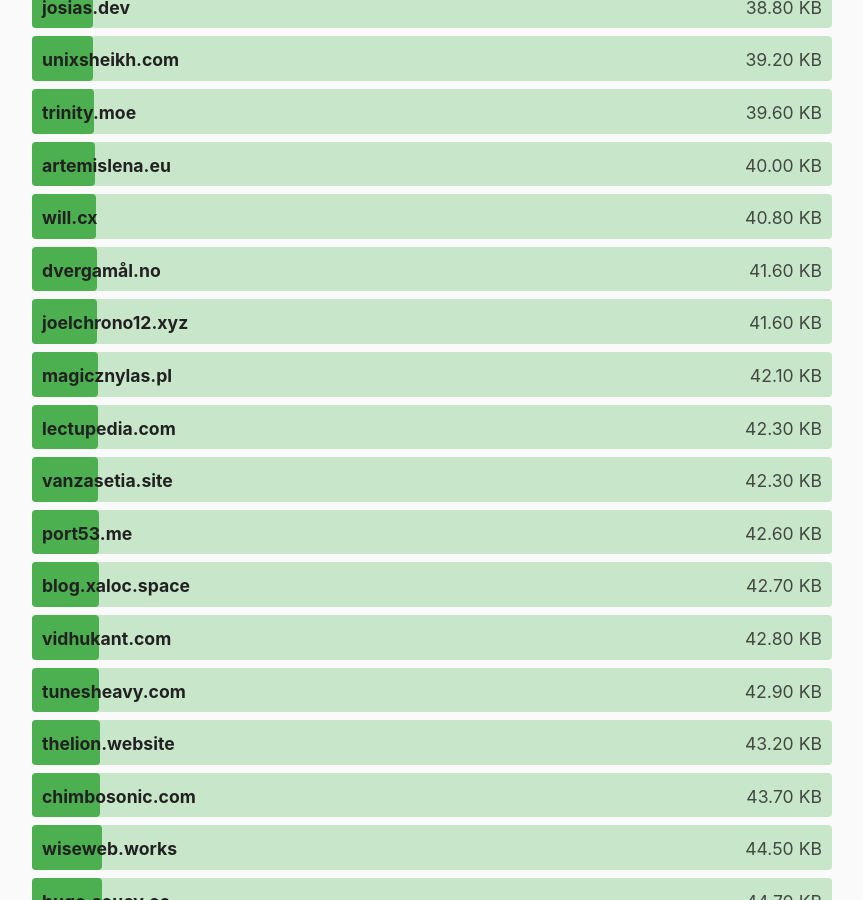
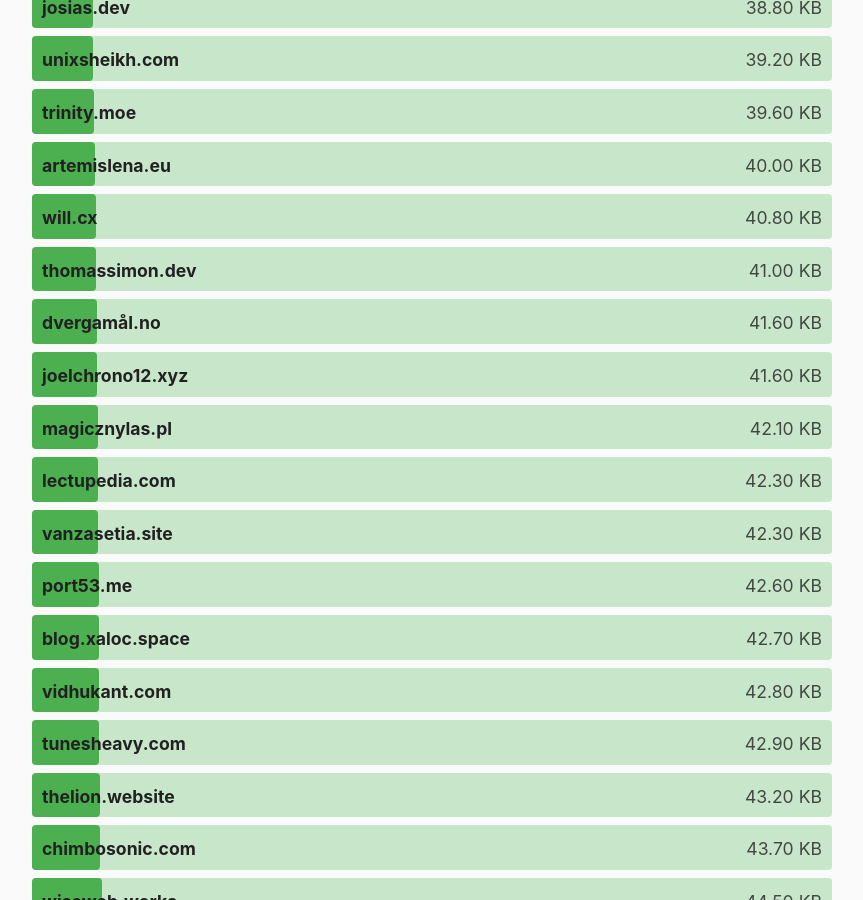
Before and after one commit to kevquirk/512kb.club, a Jekyll site: the page built from index.md, in a window 1280 px wide and 900 px high, scrolled down 13420 px. Shown: the whole window, without its empty margins (208-1071 px from the left). Built offline with Jekyll 4.4.1, drawn with Linux system fonts in a browser that asks for light colours.

Commit message:
add thomassimon.dev
https://gtmetrix.com/reports/thomassimon.dev/RBFiqSQD/

```diff
--- a/_data/sites.yml
+++ b/_data/sites.yml
@@ -2927,6 +2927,11 @@
   size: 488
   last_checked: 2022-05-15
 
+- domain: thomassimon.dev
+  url: https://thomassimon.dev/
+  size: 41.0
+  last_checked: 2023-08-19
+
 - domain: thomasvoss.com
   url: https://thomasvoss.com
   size: 32.2
```
